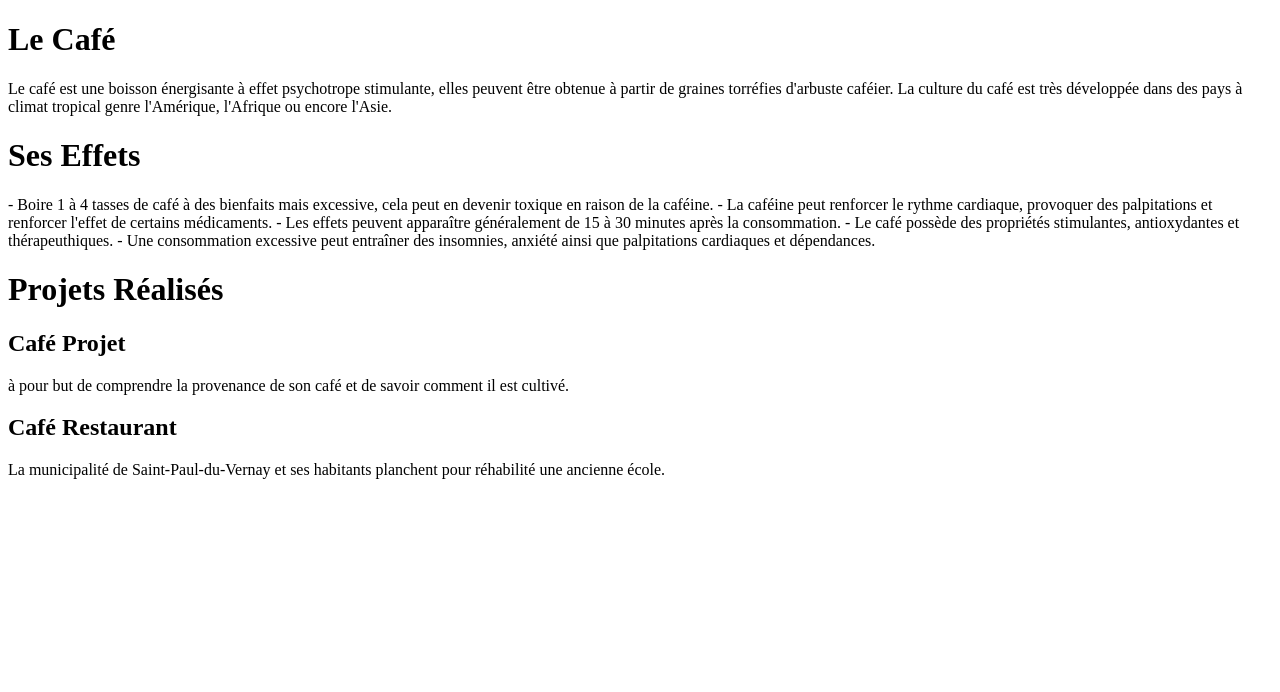
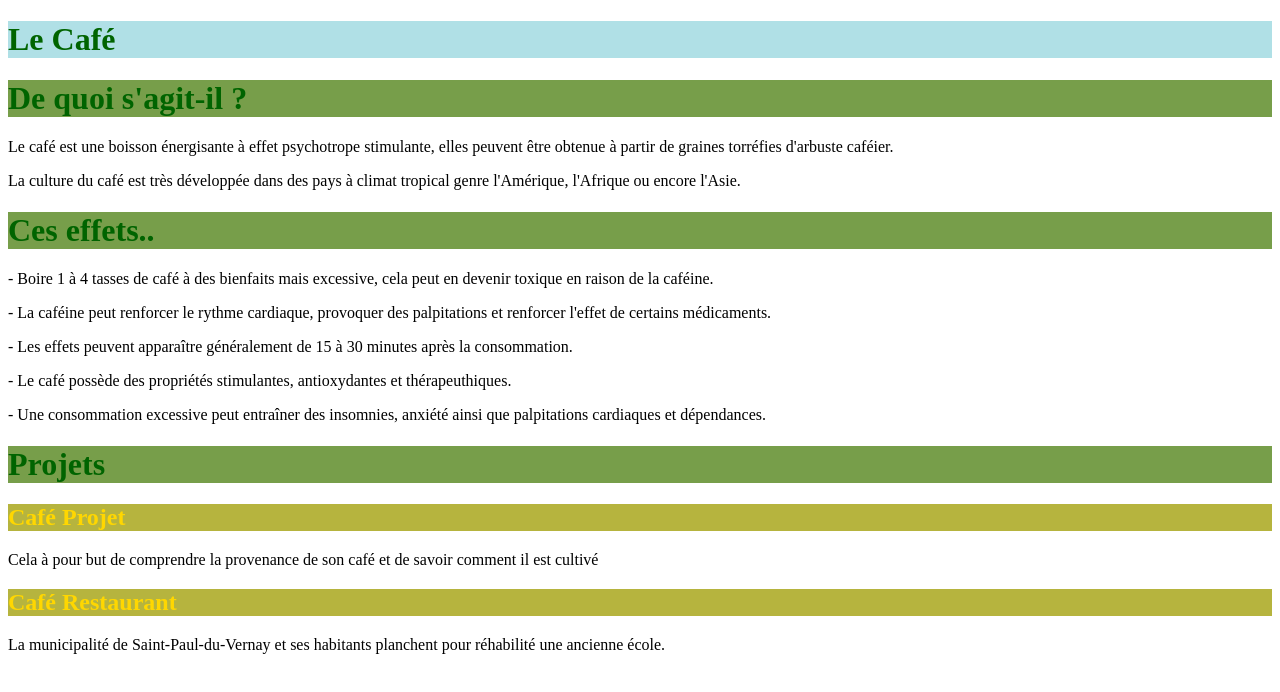
Before and after one commit to William27310/projet-groupe-W-D, a plain HTML site: page index.html in a window 1280 px wide. Drawn offline with Linux system fonts and the light colour scheme.

Commit message:
WHATELSE

```diff
--- a/css/style.css
+++ b/css/style.css
@@ -0,0 +1,25 @@
+h1 {
+
+    color: darkgreen
+
+}
+
+.art-soulignement h1 {
+    text-decoration: underline solid #A52A2A
+}
+
+
+
+h2 {
+    color: gold
+
+
+}
+
+/* "Le café ca réveile..pas de maux de tete, pour maigrir...Quel plaisir de boire " */
+
+h3 {
+    color: maroon;
+}
+
+/* "FIN " */
--- a/index.html
+++ b/index.html
@@ -6,19 +6,31 @@
 </head>
 <body>
 
-<h1>Le Café</h1>
-<p>Le café est une boisson énergisante à effet psychotrope stimulante, elles peuvent être obtenue à partir de graines torréfies d'arbuste caféier.
-    La culture du café est très développée dans des pays à climat tropical genre l'Amérique, l'Afrique ou encore l'Asie.</p>
+    <html>
+        <head>
+            <title>Le Café</title>
+            <h1 style="background-color:powderblue;">Le Café</h1>
+        </head>
 
-<h1>Ses Effets</h1>
-<p>- Boire 1 à 4 tasses de café à des bienfaits mais excessive, cela peut en devenir toxique en raison de la caféine.
-- La caféine peut renforcer le rythme cardiaque, provoquer des palpitations et renforcer l'effet de certains médicaments.
-- Les effets peuvent apparaître généralement de 15 à 30 minutes après la consommation.
-- Le café possède des propriétés stimulantes, antioxydantes et thérapeuthiques.
-- Une consommation excessive peut entraîner des insomnies, anxiété ainsi que palpitations cardiaques et dépendances.</p>
+        <body>
+            <h1 style="background-color:rgb(119, 158, 74);"> De quoi s'agit-il ? </h1>
+            <p>Le café est une boisson énergisante à effet psychotrope stimulante, elles peuvent être obtenue à partir de graines torréfies d'arbuste caféier.</p>
+            <p>La culture du café est très développée dans des pays à climat tropical genre l'Amérique, l'Afrique ou encore l'Asie.</p>
+        </body>
 
-<h1>Projets Réalisés</h1>
-<h2>Café Projet</h2>
-<p> à pour but de comprendre la provenance de son café et de savoir comment il est cultivé.</p>
-<h2>Café Restaurant</h2>
-<p>La municipalité de Saint-Paul-du-Vernay et ses habitants planchent pour réhabilité une ancienne école.</p>
+        <body>
+            <h1 style="background-color:rgb(119, 158, 74);" > Ces effets.. </h1>
+            <p>- Boire 1 à 4 tasses de café à des bienfaits mais excessive, cela peut en devenir toxique en raison de la caféine.</p>
+            <p>- La caféine peut renforcer le rythme cardiaque, provoquer des palpitations et renforcer l'effet de certains médicaments.</p>
+            <p>- Les effets peuvent apparaître généralement de 15 à 30 minutes après la consommation.</p>
+            <p>- Le café possède des propriétés stimulantes, antioxydantes et thérapeuthiques.</p>
+            <p>- Une consommation excessive peut entraîner des insomnies, anxiété ainsi que palpitations cardiaques et dépendances.</p>
+        </body>
+
+        <body>
+            <h1 style="background-color:rgb(119, 158, 74);" > Projets </h1>
+            <h2 style="background-color:rgb(182, 180, 62);" > Café Projet </h2>
+            <p> Cela à pour but de comprendre la provenance de son café et de savoir comment il est cultivé </p>
+            <h2 style="background-color:rgb(182, 180, 62);" > Café Restaurant </h2>
+            <p> La municipalité de Saint-Paul-du-Vernay et ses habitants planchent pour réhabilité une ancienne école. </p>
+        </body>
```
